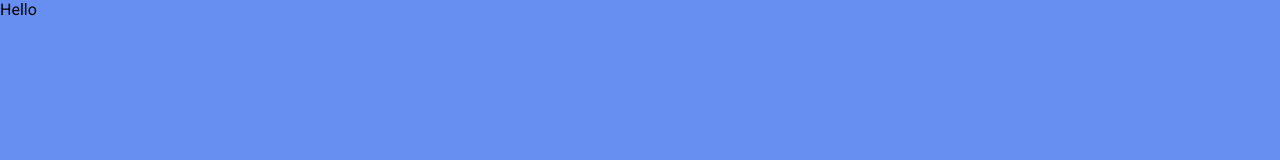
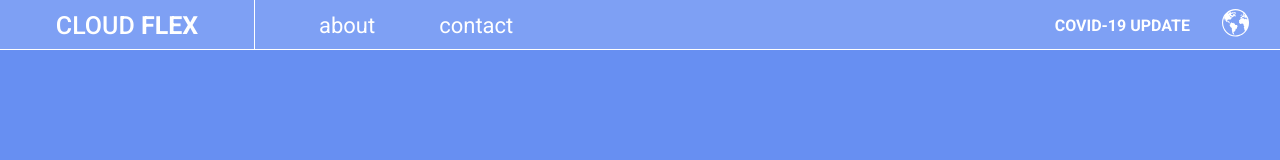
Before and after one commit to Anasteishahm/landing_live_streaming, a website: page index.html in a window 1280 px wide. Drawn offline with nearby package versions, Linux system fonts and the light colour scheme; files that its build step writes are made by us from their sources.

Commit message:
Header section

```diff
--- a/index.html
+++ b/index.html
@@ -13,6 +13,37 @@
     <title>Live Streaming</title>
 </head>
 <body>
-Hello
+<header class="header">
+    <div class="container">
+        <nav class="header__nav nav" aria-label="header navigation">
+            <div class="nav__title">
+                <a href="#" class="nav__title-link">CLOUD <span>FLEX</span></a>
+            </div>
+
+            <div class="nav__links">
+                <ul class="nav__links-list list" aria-label="header nav links">
+                    <li class="list__item" aria-label="first link">
+                        <a href="#" class="list__item-link">about</a>
+                    </li>
+                    <li class="list__item" aria-label="second link">
+                        <a href="#" class="list__item-link">contact</a>
+                    </li>
+                </ul>
+            </div>
+
+            <div class="nav__covid-wrapper">
+                <a href="#" class="covid__link" aria-label="covid-19 update">COVID-19 UPDATE</a>
+            </div>
+
+            <div class="nav__globe-wrapper globe">
+                <a href="#" class="glob__link" aria-label="glob info">
+                    <svg class="globe__link-icon" aria-label="glob img">
+                        <use href="./assets/sprites.svg#glob-icon"></use>
+                    </svg>
+                </a>
+            </div>
+        </nav>
+    </div>
+</header>
 </body>
 </html>
--- a/package.json
+++ b/package.json
@@ -9,9 +9,11 @@
   "license": "ISC",
   "author": "Anastasiya",
   "type": "commonjs",
-  "sourse": "index.html",
+  "source": "index.html",
   "scripts": {
-    "sass:watch": "sass --style=expanded --watch styles:dist"
+    "sass:watch": "sass --style=expanded --watch styles:dist",
+    "parcel:watch": "parcel serve --dist-dir public",
+    "parcel:build": "parcel build --dist-dir build --public-url ./"
   },
   "devDependencies": {
     "parcel": "^2.16.1",
--- a/styles/_basic.scss
+++ b/styles/_basic.scss
@@ -6,3 +6,22 @@ body {
   font-family: "Roboto", sans-serif;
   margin: 0;
 }
+
+h1, h2, h3, h4, h5, h6, ul, p, button {
+  margin: 0;
+  padding: 0;
+}
+
+a {
+  text-decoration: none;
+  color: unset;
+}
+
+li {
+  list-style: none;
+}
+
+.container {
+  max-width: 1440px;
+  margin: 0 auto;
+}
--- /dev/null
+++ b/styles/_header.scss
@@ -0,0 +1,100 @@
+@use "variables" as v;
+@use "mixins" as m;
+@use "placeholders";
+@use "sass:color";
+
+.header {
+  width: 100%;
+  height: 50px;
+  background-color: color.adjust(v.$color_white, $alpha: -0.85);
+  //border-bottom: 1px solid v.$color_white;
+  border: {
+    bottom: {
+      width: 1px;
+      style: solid;
+      color: v.$color_white;
+    }
+  }
+
+  .nav {
+    height: 50px;
+    @include m.d-flex(start, center);
+
+    &__title {
+      height: 100%;
+      width: 255px;
+      border-right: 1px solid v.$color_white;
+      @include m.d-flex(center, center);
+
+      &-link {
+        font-size: 25px;
+        font-weight: 500;
+        color: v.$color_white;
+
+        span {
+          font-weight: 700;
+        }
+
+        @extend %hover-black;
+      }
+    }
+
+    &__links {
+      flex-grow: 1;
+
+      .list {
+        @include m.d-flex(start, center, nowrap, row, min(100px, 5vw), 0);
+        padding: 0 0 0 min(100px, 5vw);
+
+        &__item {
+          &-link {
+            font-size: 22px;
+            font-weight: 400;
+            color: v.$color_white;
+
+            @extend %hover-black;
+          }
+        }
+      }
+      @media (max-width: v.$media_lg) {
+        .list {
+          @include m.d-flex(center, center, nowrap, row, min(100px, 5vw), 0);
+          padding: 0 0 0 0;
+        }
+      }
+    }
+
+    .covid {
+      height: 100%;
+      @include m.d-flex(center, center);
+      padding: 0 30px;
+
+      border: {
+        left: 1px solid v.$color_white;
+        right: 1px solid v.$color_white;
+      }
+
+      &__link {
+        font-size: 16px;
+        font-weight: 700;
+        color: v.$color_white;
+
+        @extend %hover-black;
+      }
+    }
+
+    .globe {
+      width: 90px;
+      @include  m.d-flex(center, center);
+
+      &__link {
+        &-icon {
+          width: 27px;
+          height: 28px;
+
+          @extend %hover-black-icon;
+        }
+      }
+    }
+  }
+}
--- a/styles/_importer.scss
+++ b/styles/_importer.scss
@@ -1 +1,2 @@
 @forward "basic";
+@forward "header";
--- /dev/null
+++ b/styles/_mixins.scss
@@ -0,0 +1,9 @@
+@mixin d-flex($justify: center, $align: center, $wrap:nowrap, $direction: row, $column-gap: 0, $row-gap: 0) {
+  display: flex;
+  justify-content: $justify;
+  align-items: $align;
+  flex-wrap: $wrap;
+  flex-direction: $direction;
+  column-gap: $column-gap;
+  row-gap: $row-gap;
+}
--- /dev/null
+++ b/styles/_placeholders.scss
@@ -0,0 +1,15 @@
+@use "variables" as v;
+
+%hover-black {
+  &:hover {
+    cursor: pointer;
+    color: v.$color_black;
+  }
+}
+
+%hover-black-icon {
+  &:hover {
+    cursor: pointer;
+    stroke: v.$color_black;
+  }
+}
--- a/styles/_variables.scss
+++ b/styles/_variables.scss
@@ -1 +1,10 @@
-$color_blue: #678FF2;
+$color_blue: #617cc2;
+$color_white: #ffffff;
+$color_black: #000000;
+
+$media_xxl: 1400px;
+$media_xl: 1200px;
+$media_lg: 992px;
+$media_md : 768px;
+$media_sm: 576px;
+$media_min: 428px;
```
Also changed, not shown: dist/index.css (added).
